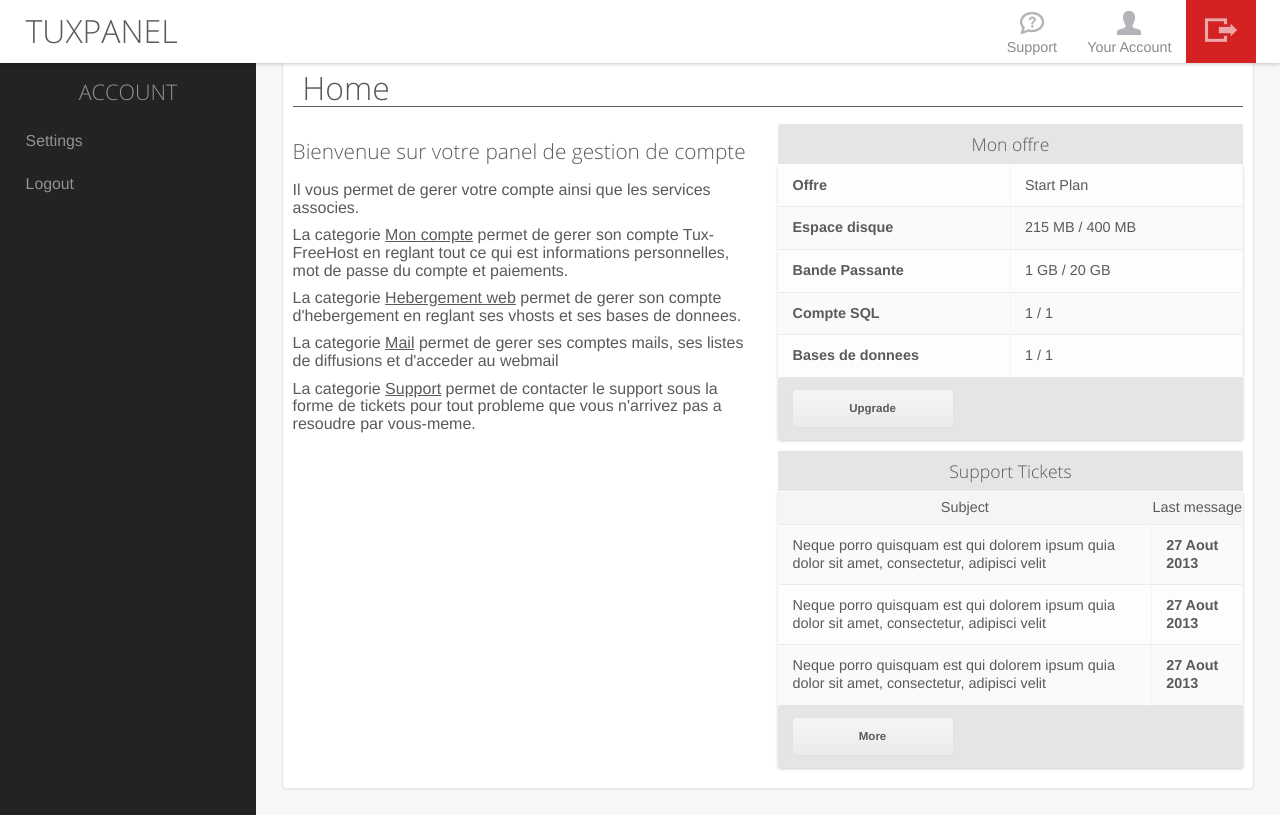
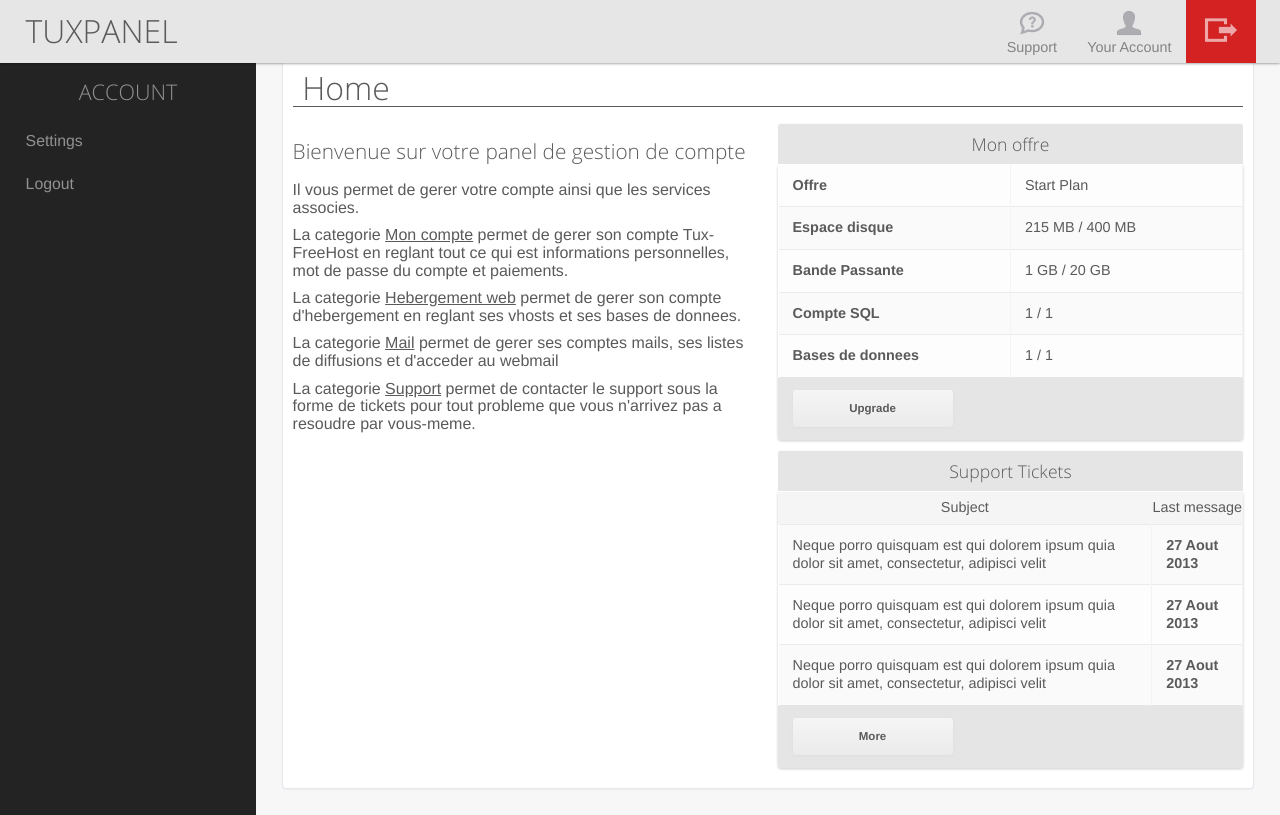
Before and after one commit to TixieSalander/tfhpanel, a Python web app: template tfhpanel/templates/user/home.mako in a window 1280 px wide. Run offline with Jinja, Linux system fonts and the light colour scheme; the template is opened without the code that fills it, so the values that code supplies are empty.

Commit message:
Small improvement of the header in the css

```diff
--- a/tfhpanel/static/design.css
+++ b/tfhpanel/static/design.css
@@ -14,9 +14,9 @@ header{
     color: #fff;
     background: #1a1a1a;
     text-align: right;
-    background: #fff;
+    background: #e6e6e6;
     -webkit-box-shadow: 0px 0px 5px rgba(0, 0, 0, 0.3);
-    box-shadow: 0px 0px 5px rgba(0, 0, 0, 0.3);
+    box-shadow: 0px 0px 3px rgba(0, 0, 0, 0.6);
 }
 header a{
     color: #5a5a5a;
```
